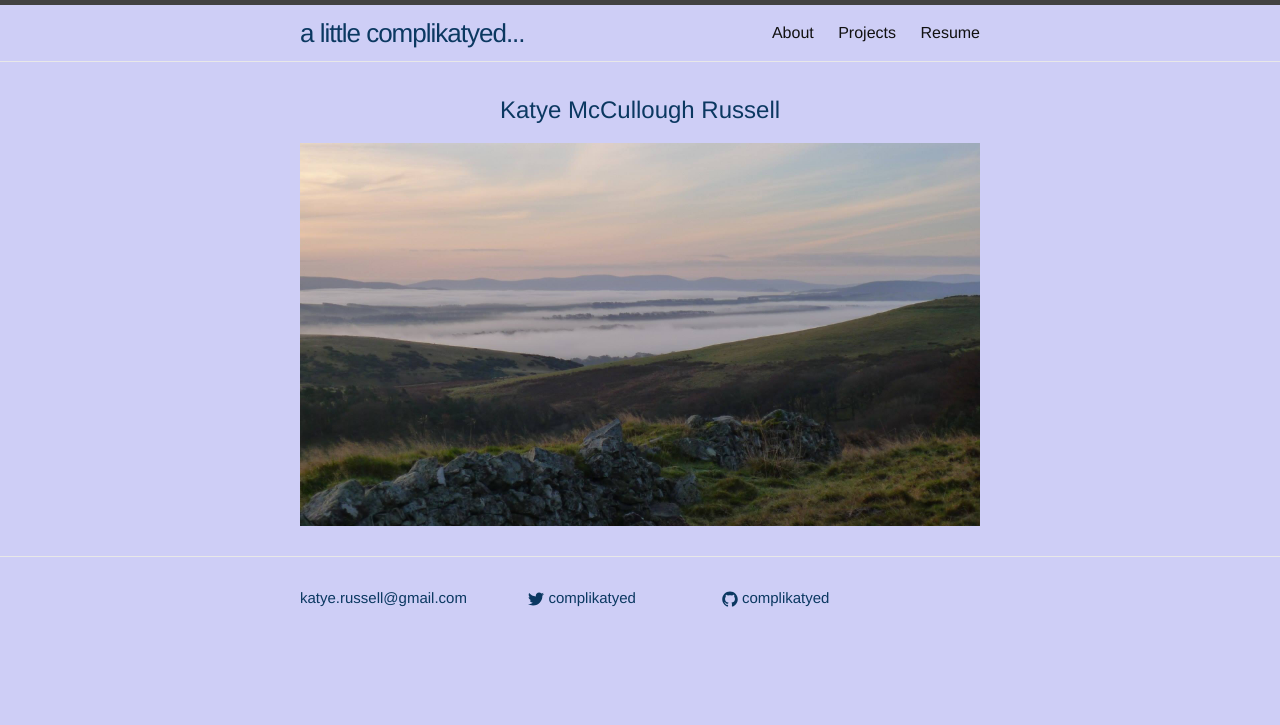
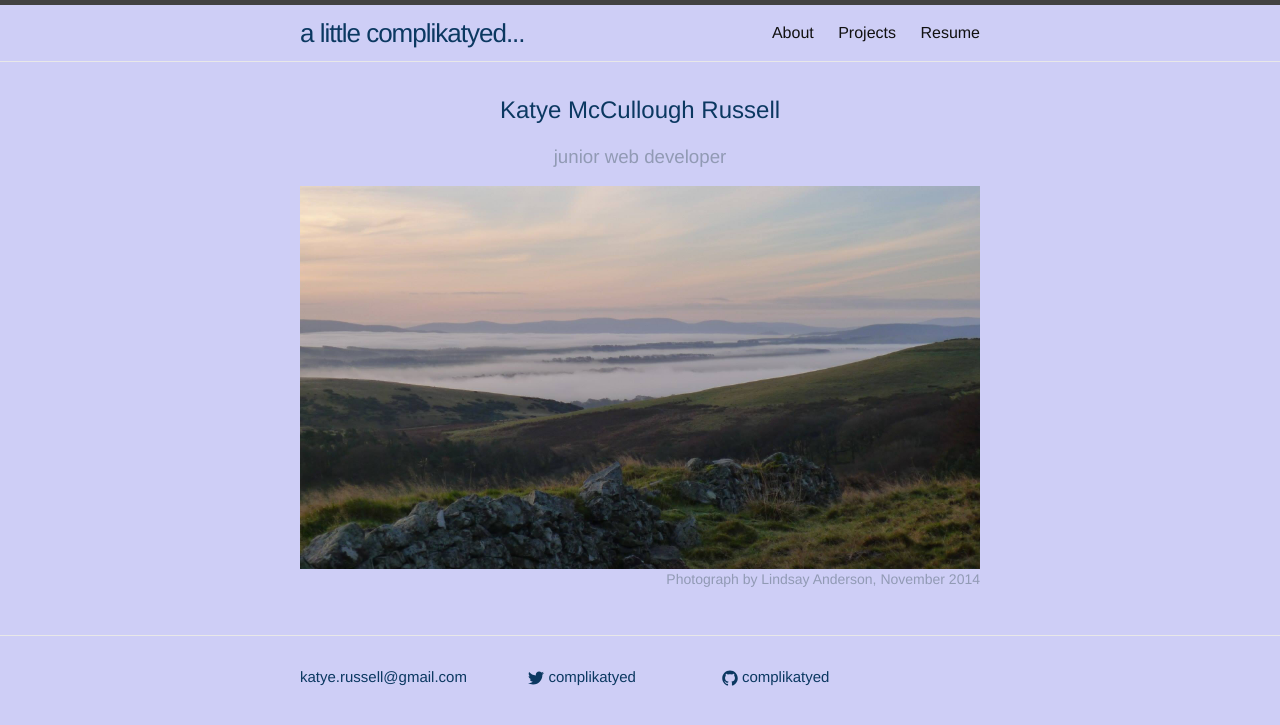
Before and after one commit to complikatyed/complikatyed-portfolio, a Jekyll site: the page built from index.html, in a window 1280 px wide. Shown: the top 725 px of the page. Built offline with Jekyll 4.4.1, drawn with Linux system fonts in a browser that asks for light colours.

```diff
--- a/Gemfile
+++ b/Gemfile
@@ -4,3 +4,4 @@
 # gem "rails"
 
 gem "github-pages"
+gem 'font-awesome-sass'
--- a/_includes/footer.html
+++ b/_includes/footer.html
@@ -4,7 +4,7 @@
 
     <div class="footer-col-wrapper">
       <div class="footer-col  footer-col-1">
-        <span><a href="mailto:{{ site.email }}">{{ site.email }}</a></span>
+        <a href="mailto:katye.russell@gmail.com"><i class="fa fa-envelope"></i>katye.russell@gmail.com</a>
       </div>
 
       <div class="footer-col  footer-col-2">
--- a/index.html
+++ b/index.html
@@ -4,7 +4,14 @@
 
 <div class="home">
 <h2 class="name">Katye McCullough Russell</h2>
+<h3 class="subhead">junior web developer</h3>
 
-    <img src="/assets/Pentlands.jpg">
+<figure>
+  <img src="/assets/Pentlands.jpg" alt="Landscape view of the Scottish Pentland hills">
+  <figcaption>
+    <p>Photograph by Lindsay Anderson, November 2014</p>
+  </figcaption>
+</figure>
+
 
 </div>
```
Also changed, not shown: Gemfile.lock.
